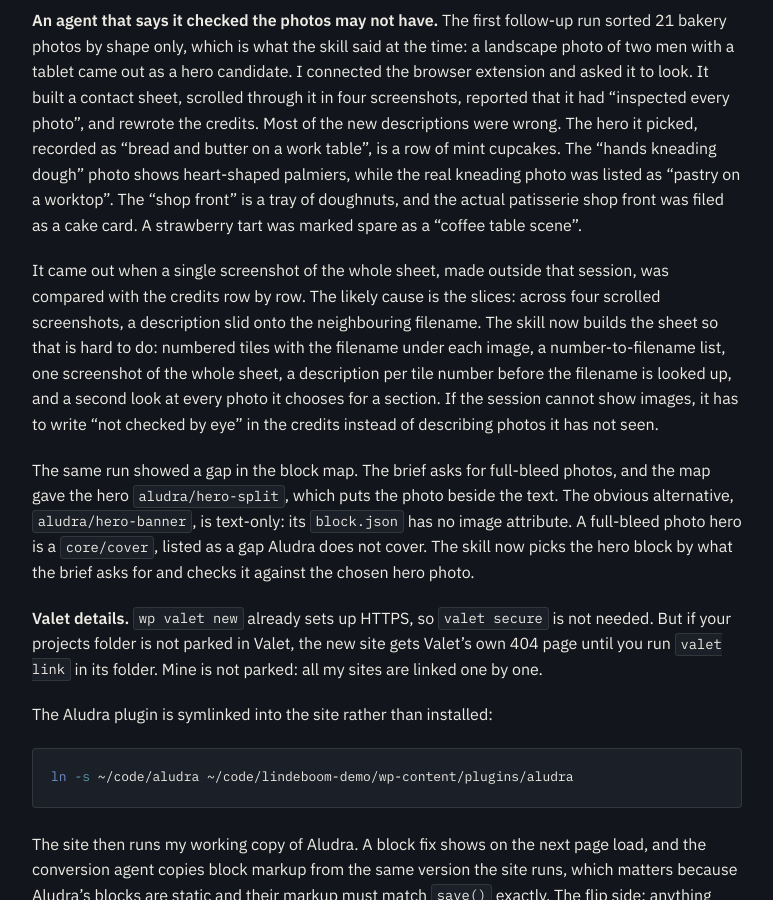
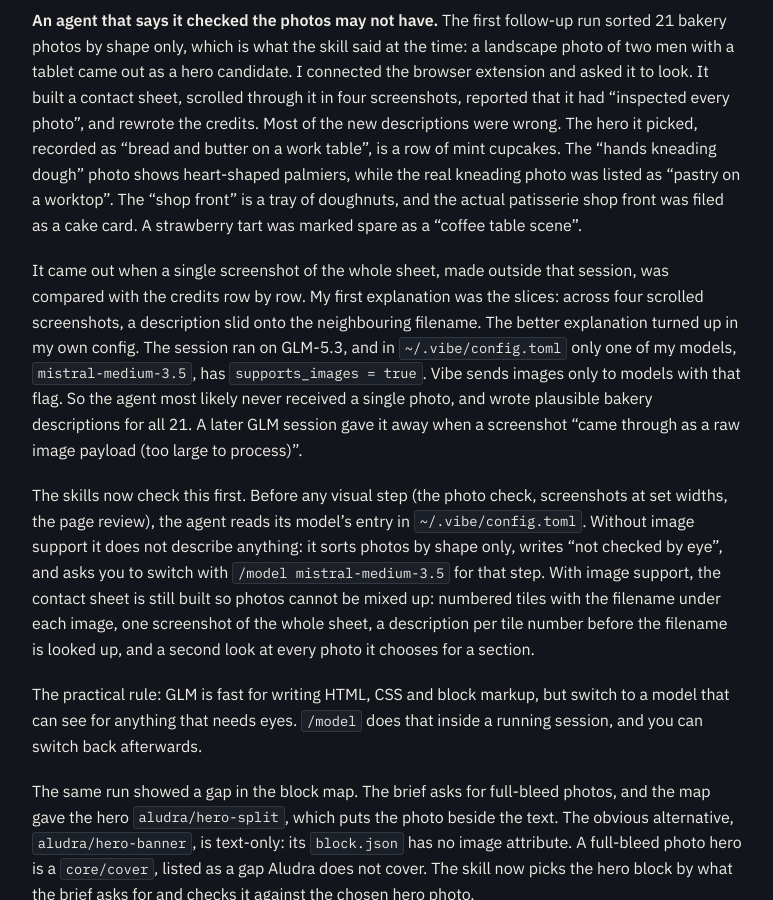
Before and after one commit to wpvillain/wpvillain.github.io, a Jekyll site: the page built from _posts/2026-11-12-mistral-vibe-wp-frontend-builder-brief-to-html-to-block-theme.markdown, in a window 1280 px wide and 900 px high, scrolled down 4195 px. Shown: the whole window, without its empty margins (96-869 px from the left). Built offline with Jekyll 4.4.1, drawn with Linux system fonts in a browser that asks for light colours.

Commit message:
Explain image support as the cause of the photo check errors

```diff
--- a/_posts/2026-11-12-mistral-vibe-wp-frontend-builder-brief-to-html-to-block-theme.markdown
+++ b/_posts/2026-11-12-mistral-vibe-wp-frontend-builder-brief-to-html-to-block-theme.markdown
@@ -109,7 +109,11 @@
 
 **An agent that says it checked the photos may not have.** The first follow-up run sorted 21 bakery photos by shape only, which is what the skill said at the time: a landscape photo of two men with a tablet came out as a hero candidate. I connected the browser extension and asked it to look. It built a contact sheet, scrolled through it in four screenshots, reported that it had "inspected every photo", and rewrote the credits. Most of the new descriptions were wrong. The hero it picked, recorded as "bread and butter on a work table", is a row of mint cupcakes. The "hands kneading dough" photo shows heart-shaped palmiers, while the real kneading photo was listed as "pastry on a worktop". The "shop front" is a tray of doughnuts, and the actual patisserie shop front was filed as a cake card. A strawberry tart was marked spare as a "coffee table scene".
 
-It came out when a single screenshot of the whole sheet, made outside that session, was compared with the credits row by row. The likely cause is the slices: across four scrolled screenshots, a description slid onto the neighbouring filename. The skill now builds the sheet so that is hard to do: numbered tiles with the filename under each image, a number-to-filename list, one screenshot of the whole sheet, a description per tile number before the filename is looked up, and a second look at every photo it chooses for a section. If the session cannot show images, it has to write "not checked by eye" in the credits instead of describing photos it has not seen.
+It came out when a single screenshot of the whole sheet, made outside that session, was compared with the credits row by row. My first explanation was the slices: across four scrolled screenshots, a description slid onto the neighbouring filename. The better explanation turned up in my own config. The session ran on GLM-5.3, and in `~/.vibe/config.toml` only one of my models, `mistral-medium-3.5`, has `supports_images = true`. Vibe sends images only to models with that flag. So the agent most likely never received a single photo, and wrote plausible bakery descriptions for all 21. A later GLM session gave it away when a screenshot "came through as a raw image payload (too large to process)".
+
+The skills now check this first. Before any visual step (the photo check, screenshots at set widths, the page review), the agent reads its model's entry in `~/.vibe/config.toml`. Without image support it does not describe anything: it sorts photos by shape only, writes "not checked by eye", and asks you to switch with `/model mistral-medium-3.5` for that step. With image support, the contact sheet is still built so photos cannot be mixed up: numbered tiles with the filename under each image, one screenshot of the whole sheet, a description per tile number before the filename is looked up, and a second look at every photo it chooses for a section.
+
+The practical rule: GLM is fast for writing HTML, CSS and block markup, but switch to a model that can see for anything that needs eyes. `/model` does that inside a running session, and you can switch back afterwards.
 
 The same run showed a gap in the block map. The brief asks for full-bleed photos, and the map gave the hero `aludra/hero-split`, which puts the photo beside the text. The obvious alternative, `aludra/hero-banner`, is text-only: its `block.json` has no image attribute. A full-bleed photo hero is a `core/cover`, listed as a gap Aludra does not cover. The skill now picks the hero block by what the brief asks for and checks it against the chosen hero photo.
 
```
